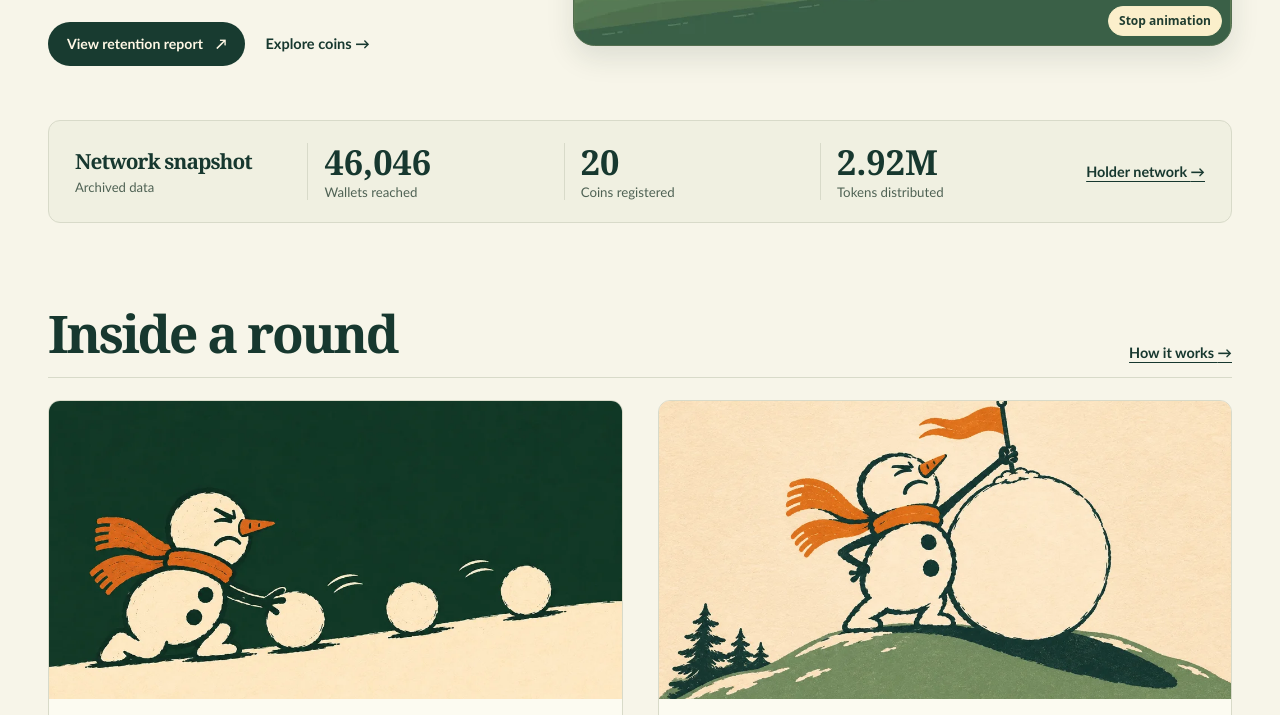
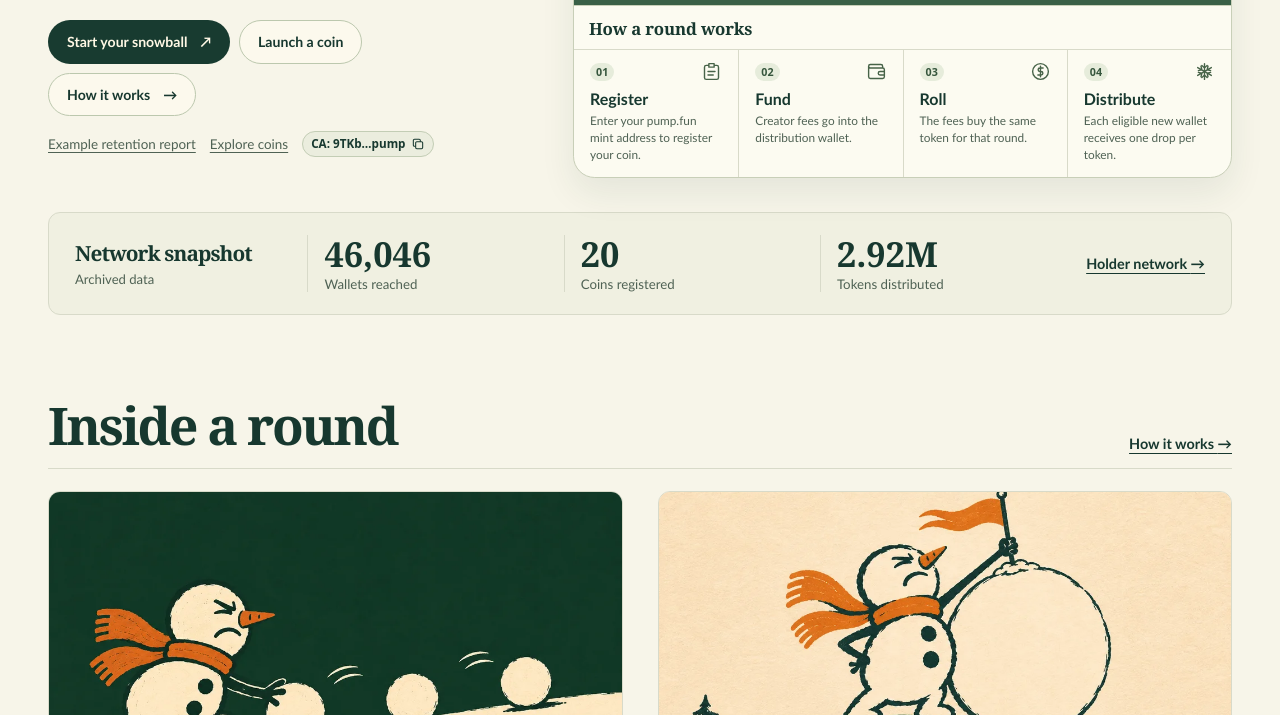
Before and after one commit to GHOSTXrun/xue-ren, a plain HTML site: page index.html in a window 1280 px wide. Shown: the part 410-1125 px from the top of the page. Drawn offline with Linux system fonts and the light colour scheme.

Commit message:
Add launch controls and four-step round guide to homepage hero

```diff
--- a/index.html
+++ b/index.html
@@ -26,6 +26,33 @@
  .portal-hero-split .portal-hero-copy{padding:12px 0}
  .portal-hero-split h1{font-size:clamp(2.45rem,8.9vw,4.4rem)}
 }
+
+.hero-entry-actions{gap:9px;margin-top:23px}
+.hero-outlined{color:var(--portal-ink);background:#fcf9ed;border-color:#bcc8ae}
+.hero-outlined:hover{background:#eeeddc;border-color:#839b77}
+.hero-secondary{display:flex;flex-wrap:wrap;gap:8px 14px;align-items:center;margin-top:15px}
+.hero-secondary a{color:var(--portal-muted);font-size:.84rem;text-underline-offset:3px}
+.hero-copy-address{display:inline-flex;align-items:center;gap:6px;padding:5px 8px;border:1px solid #c3cdb5;border-radius:99px;color:var(--portal-ink);background:#ebedde;cursor:pointer;font:700 .73rem/1.1 system-ui,sans-serif}
+.hero-copy-address:hover{background:#dfe7d4}
+.hero-intro-panel{min-width:0;overflow:hidden;border:1px solid #c8cfb8;border-radius:clamp(12px,1.7vw,22px);background:#fcfbf1;box-shadow:0 15px 35px #18392c15}
+.hero-intro-panel .push-scene{border:0;border-radius:0;box-shadow:none}
+.hero-round{border-top:1px solid #c8cfb8}
+.portal-home .hero-round-title{margin:0;padding:12px 15px 10px;border-bottom:1px solid var(--portal-line);font-size:1.05rem;letter-spacing:-.01em;line-height:1.25}
+.hero-round-steps{display:grid;grid-template-columns:repeat(4,minmax(0,1fr));padding:0;margin:0;list-style:none}
+.hero-round-steps li+li{border-left:1px solid var(--portal-line)}
+.hero-round-steps a{display:flex;flex-direction:column;height:100%;min-width:0;gap:5px;padding:11px clamp(8px,1.3vw,16px) 14px;color:var(--portal-ink);text-decoration:none}
+.hero-round-steps a:hover,.hero-round-steps a:focus-visible{background:#eef1e0}
+.hero-round-steps a:focus-visible{outline-offset:-3px}
+.hero-step-top{display:flex;justify-content:space-between;align-items:center;gap:3px;color:#476348;margin-bottom:2px}
+.hero-step-no{display:inline-flex;align-items:center;border-radius:99px;padding:4px 6px;background:#e6ecdb;color:#36563d;font:700 .67rem/1 system-ui,sans-serif}
+.hero-step-desc{color:var(--portal-muted);font-size:clamp(.74rem,.9vw,.87rem);line-height:1.4}
+@media(max-width:560px){
+ .hero-round-steps{grid-template-columns:repeat(2,minmax(0,1fr))}
+ .hero-round-steps li:nth-child(3){border-left:0}
+ .hero-round-steps li:nth-child(n+3){border-top:1px solid var(--portal-line)}
+ .hero-round-steps a{padding:10px 12px 12px}
+ .hero-entry-actions .portal-button{padding:9px 12px;font-size:.8rem}
+}
 </style>
 </head>
 <body class="portal-shell portal-home"><a class="portal-skip" href="#main">Skip to content</a><header class="portal-header"><div class="portal-wrap portal-header-inner"><a class="portal-mark" href="index.html" aria-label="Home"><img src="assets/snowman-mark.png" width="48" height="48" alt=""></a><nav class="portal-nav" aria-label="Primary navigation"><a href="explore/index.html">Explore</a><a href="network/index.html">Holder Network</a><a href="leaderboard/index.html">Leaderboard</a><a href="how-it-works/index.html">How it works</a></nav><a class="portal-button portal-button-dark portal-report-cta" href="snowman/index.html">Retention reports <span aria-hidden="true">&#8599;</span></a><button class="portal-menu" type="button" aria-label="Menu" aria-expanded="false"><svg width="22" height="22" viewBox="0 0 24 24" fill="none" stroke="currentColor" stroke-width="1.8" aria-hidden="true"><path d="M4 7h16M4 12h16M4 17h16"/></svg></button></div></header>
@@ -35,15 +62,32 @@
       <p class="portal-eyebrow">Airdrop analytics on Solana</p>
       <h1 id="portal-title">After the airdrop,<br>who stays?</h1>
       <p>Follow a distribution from creator fees to the wallets that receive it. See how many are still holding seven days later.</p>
-      <div class="portal-actions">
-        <a class="portal-button portal-button-dark" href="snowman/index.html?report=demo">View retention report <span aria-hidden="true">↗</span></a>
-        <a class="portal-hero-link" href="explore/index.html">Explore coins <span aria-hidden="true">→</span></a>
+      <div class="portal-actions hero-entry-actions">
+        <a class="portal-button portal-button-dark" href="register/index.html">Start your snowball <span aria-hidden="true">↗</span></a>
+        <a class="portal-button hero-outlined" href="launch/index.html">Launch a coin</a>
+        <a class="portal-button hero-outlined" href="how-it-works/index.html">How it works <span aria-hidden="true">→</span></a>
+      </div>
+      <div class="hero-secondary" aria-label="More ways to explore">
+        <a href="snowman/index.html?report=demo">Example retention report</a>
+        <a href="explore/index.html">Explore coins</a>
+        <button class="hero-copy-address" type="button" title="9TKbd3VFaMSXsEAicD9JVQWpWwAoLi4fSgWmZL2cpump" aria-label="Copy archived example token contract address">CA: 9TKb…pump <svg viewBox="0 0 24 24" width="14" height="14" aria-hidden="true" fill="none" stroke="currentColor" stroke-width="1.8"><rect x="8" y="8" width="12" height="12" rx="2"/><path d="M16 8V6a2 2 0 0 0-2-2H6a2 2 0 0 0-2 2v8a2 2 0 0 0 2 2h2"/></svg></button>
       </div>
     </div>
+    <div class="hero-intro-panel">
     <figure class="push-scene">
       <img class="push-artwork" data-still src="assets/editorial/hero.webp" data-animation="assets/editorial/rolling-uphill.webp" width="960" height="400" fetchpriority="high" alt="The original orange-scarf snowman pushes a snowball uphill">
       <button class="push-toggle" type="button" hidden>Play animation</button>
     </figure>
+    <div class="hero-round">
+    <h2 class="hero-round-title">How a round works</h2>
+    <ol class="hero-round-steps">
+      <li><a href="register/index.html"><span class="hero-step-top"><span class="hero-step-no">01</span><svg viewBox="0 0 24 24" width="21" height="21" aria-hidden="true" fill="none" stroke="currentColor" stroke-width="1.6" stroke-linecap="round" stroke-linejoin="round"><path d="M8 5H6a2 2 0 0 0-2 2v12a2 2 0 0 0 2 2h12a2 2 0 0 0 2-2V7a2 2 0 0 0-2-2h-2M9 3h6v4H9zM8 12h8m-8 4h6"/></svg></span><strong>Register</strong><span class="hero-step-desc">Enter your pump.fun mint address to register your coin.</span></a></li>
+      <li><a href="how-it-works/index.html#main"><span class="hero-step-top"><span class="hero-step-no">02</span><svg viewBox="0 0 24 24" width="21" height="21" aria-hidden="true" fill="none" stroke="currentColor" stroke-width="1.6" stroke-linecap="round" stroke-linejoin="round"><path d="M19 7V6a2 2 0 0 0-2-2H5a2 2 0 0 0 0 4h14a2 2 0 0 1 2 2v8a2 2 0 0 1-2 2H5a2 2 0 0 1-2-2V6m18 6h-5a2 2 0 0 0 0 4h5"/></svg></span><strong>Fund</strong><span class="hero-step-desc">Creator fees go into the distribution wallet.</span></a></li>
+      <li><a href="how-it-works/index.html#main"><span class="hero-step-top"><span class="hero-step-no">03</span><svg viewBox="0 0 24 24" width="21" height="21" aria-hidden="true" fill="none" stroke="currentColor" stroke-width="1.6" stroke-linecap="round" stroke-linejoin="round"><circle cx="12" cy="12" r="9"/><path d="M15 8h-3.7a2 2 0 0 0 0 4h1.4a2 2 0 0 1 0 4H9m3-10v12"/></svg></span><strong>Roll</strong><span class="hero-step-desc">The fees buy the same token for that round.</span></a></li>
+      <li><a href="network/index.html"><span class="hero-step-top"><span class="hero-step-no">04</span><svg viewBox="0 0 24 24" width="21" height="21" aria-hidden="true" fill="none" stroke="currentColor" stroke-width="1.6" stroke-linecap="round" stroke-linejoin="round"><path d="M12 3v18M4.2 7.5l15.6 9M4.2 16.5l15.6-9M9 5l3 3 3-3m-6 14 3-3 3 3M5 11l4-1-1-4m11 7-4 1 1 4M8 18l1-4-4-1m11-7-1 4 4 1"/></svg></span><strong>Distribute</strong><span class="hero-step-desc">Each eligible new wallet receives one drop per token.</span></a></li>
+    </ol>
+  </div>
+    </div>
   </section>
 
   <section class="portal-archive" aria-labelledby="archive-title">
@@ -73,12 +117,6 @@
     </div>
   </section>
 
-
-  <section class="portal-section" aria-labelledby="workflow-title">
-    <div class="portal-section-head"><h2 id="workflow-title">From fees to holders</h2><a class="portal-text-link" href="how-it-works/index.html">Explore the mechanism <span aria-hidden="true">→</span></a></div>
-    <ol class="portal-workflow"><li><span class="portal-step-number" aria-hidden="true">01</span><h3>Register a coin</h3><p>The creator adds the token’s mint address and sets up a wallet for its distribution fees.</p></li><li><span class="portal-step-number" aria-hidden="true">02</span><h3>Fund the round</h3><p>Creator fees go into the distribution wallet and provide the budget for the round.</p></li><li><span class="portal-step-number" aria-hidden="true">03</span><h3>Buy and distribute</h3><p>The budget buys the token, which is sent to eligible wallets that don’t already hold it.</p></li><li><span class="portal-step-number" aria-hidden="true">04</span><h3>Measure retention</h3><p>Compare who received the token with who still holds it at the day-seven checkpoint.</p></li></ol>
-    <details class="portal-motion"><summary>Watch the snowball roll</summary><img src="assets/editorial/rolling-uphill.webp" alt="An animated snowman pushing a snowball uphill" loading="lazy"></details>
-  </section>
 
   <section class="portal-section" aria-labelledby="coins-title">
     <div class="portal-section-head"><div><h2 id="coins-title">Explore the coin archive</h2><p class="portal-section-note">Historical distribution figures</p></div><a class="portal-text-link" href="explore/index.html">All coins <span aria-hidden="true">→</span></a></div>
```
